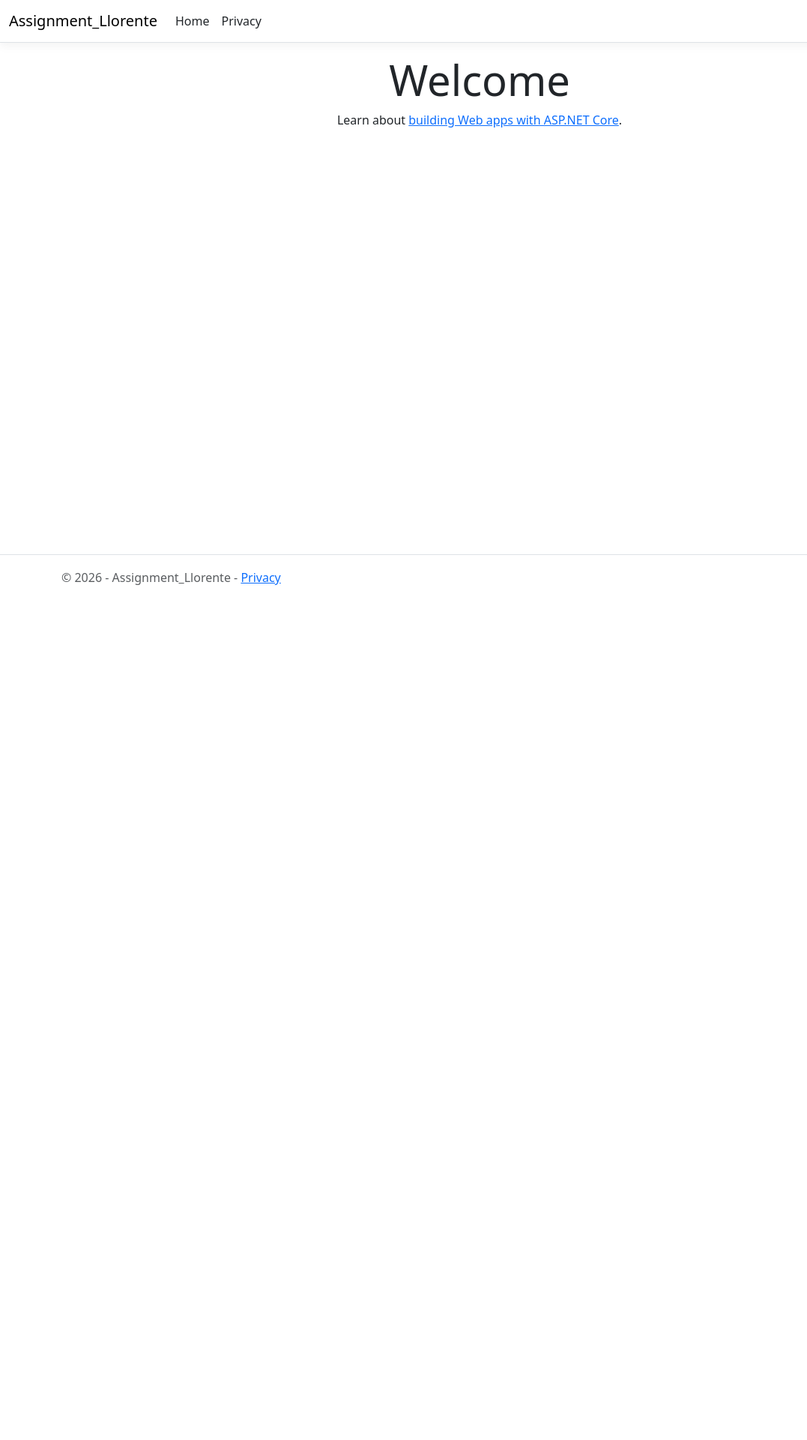
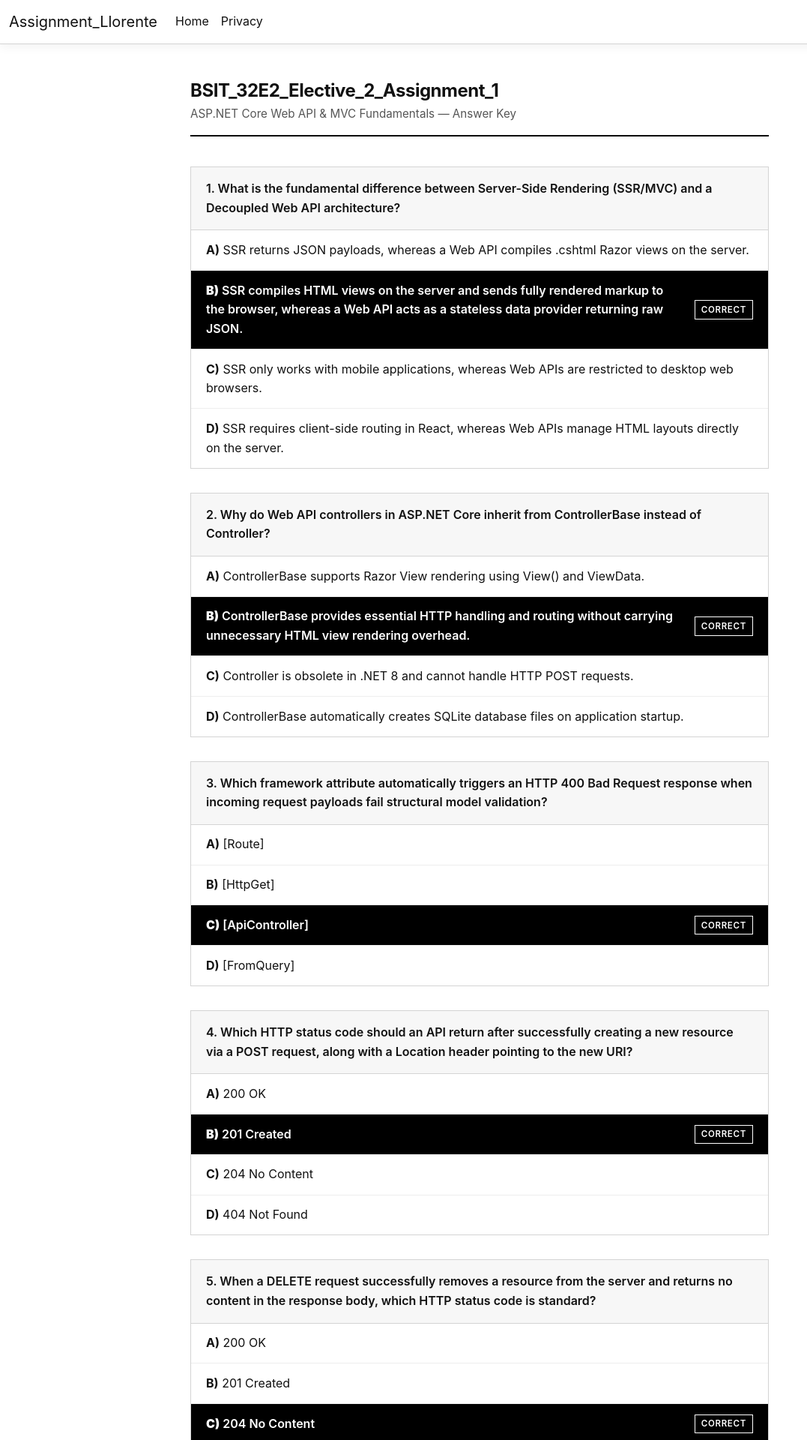
Before and after one commit to Laurencellorente/BSIT_32E2_Elective_2_Assignment_1_Llorente, an ASP.NET Core app: page / in a window 1280 px wide. Shown: the top 1920 px of the page at 75% size, without its empty margins (0-1077 px from the left). Before the commit the page ends 780 px from the top, so only its background shows below. Run offline with ASP.NET Core 8, Linux system fonts and the light colour scheme; style sheets or scripts are compiled from the project's sources.

Commit message:
Assignment_Llorente_32E2

```diff
--- /dev/null
+++ b/Assignment-Llorente/Controllers/QuizController.cs
@@ -0,0 +1,121 @@
+using Microsoft.AspNetCore.Mvc;
+using BSIT_32E2_Elective_2_Assignment_1.Models;
+
+namespace BSIT_32E2_Elective_2_Assignment_1.Controllers
+{
+    public class QuizController : Controller
+    {
+        public IActionResult Index()
+        {
+            var questions = new List<QuizQuestion>
+            {
+                new QuizQuestion
+                {
+                    Number = 1,
+                    Question = "What is the fundamental difference between Server-Side Rendering (SSR/MVC) and a Decoupled Web API architecture?",
+                    Options = new Dictionary<string, string>
+                    {
+                        { "A", "SSR returns JSON payloads, whereas a Web API compiles .cshtml Razor views on the server." },
+                        { "B", "SSR compiles HTML views on the server and sends fully rendered markup to the browser, whereas a Web API acts as a stateless data provider returning raw JSON." },
+                        { "C", "SSR only works with mobile applications, whereas Web APIs are restricted to desktop web browsers." },
+                        { "D", "SSR requires client-side routing in React, whereas Web APIs manage HTML layouts directly on the server." }
+                    },
+                    CorrectOption = "B"
+                },
+                new QuizQuestion
+                {
+                    Number = 2,
+                    Question = "Why do Web API controllers in ASP.NET Core inherit from ControllerBase instead of Controller?",
+                    Options = new Dictionary<string, string>
+                    {
+                        { "A", "ControllerBase supports Razor View rendering using View() and ViewData." },
+                        { "B", "ControllerBase provides essential HTTP handling and routing without carrying unnecessary HTML view rendering overhead." },
+                        { "C", "Controller is obsolete in .NET 8 and cannot handle HTTP POST requests." },
+                        { "D", "ControllerBase automatically creates SQLite database files on application startup." }
+                    },
+                    CorrectOption = "B"
+                },
+                new QuizQuestion
+                {
+                    Number = 3,
+                    Question = "Which framework attribute automatically triggers an HTTP 400 Bad Request response when incoming request payloads fail structural model validation?",
+                    Options = new Dictionary<string, string>
+                    {
+                        { "A", "[Route]" },
+                        { "B", "[HttpGet]" },
+                        { "C", "[ApiController]" },
+                        { "D", "[FromQuery]" }
+                    },
+                    CorrectOption = "C"
+                },
+                new QuizQuestion
+                {
+                    Number = 4,
+                    Question = "Which HTTP status code should an API return after successfully creating a new resource via a POST request, along with a Location header pointing to the new URI?",
+                    Options = new Dictionary<string, string>
+                    {
+                        { "A", "200 OK" },
+                        { "B", "201 Created" },
+                        { "C", "204 No Content" },
+                        { "D", "404 Not Found" }
+                    },
+                    CorrectOption = "B"
+                },
+                new QuizQuestion
+                {
+                    Number = 5,
+                    Question = "When a DELETE request successfully removes a resource from the server and returns no content in the response body, which HTTP status code is standard?",
+                    Options = new Dictionary<string, string>
+                    {
+                        { "A", "200 OK" },
+                        { "B", "201 Created" },
+                        { "C", "204 No Content" },
+                        { "D", "400 Bad Request" }
+                    },
+                    CorrectOption = "C"
+                },
+                new QuizQuestion
+                {
+                    Number = 6,
+                    Question = "Which of the following endpoint URIs follows RESTful resource-oriented naming best practices?",
+                    Options = new Dictionary<string, string>
+                    {
+                        { "A", "GET /api/getAllCourses" },
+                        { "B", "GET /api/courses" },
+                        { "C", "POST /api/createNewCourseRecord" },
+                        { "D", "POST /api/deleteCourseById?id=5" }
+                    },
+                    CorrectOption = "B"
+                },
+                new QuizQuestion
+                {
+                    Number = 7,
+                    Question = "What is the primary function of the [Route(\"api/[controller]\")] attribute in ASP.NET Core?",
+                    Options = new Dictionary<string, string>
+                    {
+                        { "A", "It connects the controller directly to an Entity Framework database context." },
+                        { "B", "It maps incoming URI request paths to the controller class using the class name token." },
+                        { "C", "It encrypts all incoming JSON payloads." },
+                        { "D", "It enables Cross-Origin Resource Sharing (CORS) for external React apps." }
+                    },
+                    CorrectOption = "B"
+                },
+                new QuizQuestion
+                {
+                    Number = 8,
+                    Question = "Which HTTP verb is safe and idempotent, intended exclusively for retrieving resource data without altering server state?",
+                    Options = new Dictionary<string, string>
+                    {
+                        { "A", "POST" },
+                        { "B", "PUT" },
+                        { "C", "GET" },
+                        { "D", "DELETE" }
+                    },
+                    CorrectOption = "C"
+                }
+            };
+
+            return View(questions);
+        }
+    }
+}
--- a/Assignment-Llorente/Program.cs
+++ b/Assignment-Llorente/Program.cs
@@ -18,12 +18,12 @@ app.UseRouting();
 
 app.UseAuthorization();
 
+// Modern .NET 9 static assets mapping
 app.MapStaticAssets();
 
 app.MapControllerRoute(
     name: "default",
-    pattern: "{controller=Home}/{action=Index}/{id?}")
+    pattern: "{controller=Quiz}/{action=Index}/{id?}")
     .WithStaticAssets();
 
-
 app.Run();
--- /dev/null
+++ b/Assignment-Llorente/Views/Quiz/Index.cshtml
@@ -0,0 +1,119 @@
+@model List<BSIT_32E2_Elective_2_Assignment_1.Models.QuizQuestion>
+
+@{
+    ViewData["Title"] = "BSIT 32E2 - Elective 2 Assignment 1";
+}
+
+<style>
+    body {
+        background-color: #ffffff;
+        color: #111111;
+        font-family: -apple-system, BlinkMacSystemFont, "Segoe UI", Roboto, Helvetica, Arial, sans-serif;
+        line-height: 1.6;
+        margin: 0;
+        padding: 0;
+    }
+
+    .quiz-container {
+        max-width: 820px;
+        margin: 3rem auto;
+        padding: 0 1.5rem;
+    }
+
+    .quiz-header {
+        border-bottom: 2px solid #000000;
+        padding-bottom: 1rem;
+        margin-bottom: 2.5rem;
+    }
+
+        .quiz-header h1 {
+            font-size: 1.5rem;
+            font-weight: 700;
+            margin: 0 0 0.25rem 0;
+            letter-spacing: -0.02em;
+        }
+
+        .quiz-header p {
+            color: #555555;
+            font-size: 0.95rem;
+            margin: 0;
+        }
+
+    .question-card {
+        border: 1px solid #d4d4d4;
+        margin-bottom: 2rem;
+        background-color: #ffffff;
+    }
+
+    .question-title {
+        background-color: #f7f7f7;
+        border-bottom: 1px solid #d4d4d4;
+        padding: 1rem 1.25rem;
+        font-weight: 600;
+        font-size: 1rem;
+    }
+
+    .options-list {
+        list-style: none;
+        margin: 0;
+        padding: 0;
+    }
+
+    .option-item {
+        padding: 0.85rem 1.25rem;
+        border-bottom: 1px solid #eeeeee;
+        display: flex;
+        justify-content: space-between;
+        align-items: center;
+        gap: 1rem;
+    }
+
+        .option-item:last-child {
+            border-bottom: none;
+        }
+
+    .option-correct {
+        background-color: #000000;
+        color: #ffffff;
+        font-weight: 600;
+    }
+
+    .badge-correct {
+        border: 1px solid #ffffff;
+        padding: 0.15rem 0.5rem;
+        font-size: 0.72rem;
+        text-transform: uppercase;
+        letter-spacing: 0.06em;
+        white-space: nowrap;
+    }
+</style>
+
+<div class="quiz-container">
+    <div class="quiz-header">
+        <h1>BSIT_32E2_Elective_2_Assignment_1</h1>
+        <p>ASP.NET Core Web API &amp; MVC Fundamentals — Answer Key</p>
+    </div>
+
+    @foreach (var item in Model)
+    {
+        <div class="question-card">
+            <div class="question-title">
+                @item.Number. @item.Question
+            </div>
+
+            <ul class="options-list">
+                @foreach (var option in item.Options)
+                {
+                    var isCorrect = option.Key == item.CorrectOption;
+                    <li class="option-item @(isCorrect ? "option-correct" : "")">
+                        <span><strong>@option.Key)</strong> @option.Value</span>
+                        @if (isCorrect)
+                        {
+                            <span class="badge-correct">Correct</span>
+                        }
+                    </li>
+                }
+            </ul>
+        </div>
+    }
+</div>
--- /dev/null
+++ b/Assignment-Llorente/Views/Quiz/Index.cshtml.cs
@@ -0,0 +1,12 @@
+using Microsoft.AspNetCore.Mvc;
+using Microsoft.AspNetCore.Mvc.RazorPages;
+
+namespace Assignment_Llorente.Views.Quiz
+{
+    public class IndexModel : PageModel
+    {
+        public void OnGet()
+        {
+        }
+    }
+}
--- a/Assignment-Llorente/wwwroot/css/site.css
+++ b/Assignment-Llorente/wwwroot/css/site.css
@@ -1,5 +1,7 @@
 html {
     font-size: 14px;
+    position: relative;
+    min-height: 100%;
 }
 
 @media (min-width: 768px) {
@@ -8,24 +10,48 @@ html {
     }
 }
 
-.btn:focus, .btn:active:focus, .btn-link.nav-link:focus, .form-control:focus, .form-check-input:focus {
-  box-shadow: 0 0 0 0.1rem white, 0 0 0 0.25rem #258cfb;
+body {
+    margin-bottom: 60px;
+    background-color: #ffffff;
+    color: #111111;
 }
 
-html {
-  position: relative;
-  min-height: 100%;
+/* Replace default Bootstrap blue focus ring with crisp black */
+.btn:focus,
+.btn:active:focus,
+.btn-link.nav-link:focus,
+.form-control:focus,
+.form-check-input:focus {
+    box-shadow: 0 0 0 0.1rem #ffffff, 0 0 0 0.25rem #000000;
+    border-color: #000000;
 }
 
-body {
-  margin-bottom: 60px;
-}
-
-.form-floating > .form-control-plaintext::placeholder, .form-floating > .form-control::placeholder {
-  color: var(--bs-secondary-color);
+.form-floating > .form-control-plaintext::placeholder,
+.form-floating > .form-control::placeholder {
+    color: #666666;
     text-align: end;
 }
 
-.form-floating > .form-control-plaintext:focus::placeholder, .form-floating > .form-control:focus::placeholder {
+.form-floating > .form-control-plaintext:focus::placeholder,
+.form-floating > .form-control:focus::placeholder {
     text-align: start;
 }
+
+/* Global monochrome overrides for _Layout.cshtml (navbar, links, footer) */
+a,
+.nav-link,
+.navbar-brand {
+    color: #111111 !important;
+}
+
+    a:hover,
+    .nav-link:hover {
+        color: #555555 !important;
+        text-decoration: underline;
+    }
+
+.navbar,
+.footer {
+    background-color: #ffffff !important;
+    border-color: #d4d4d4 !important;
+}
```
Also changed, not shown: Assignment-Llorente/Models/QuizQuestion.cs (added, +10 -0 lines). Lines whose indentation alone changed are shown as unchanged.
